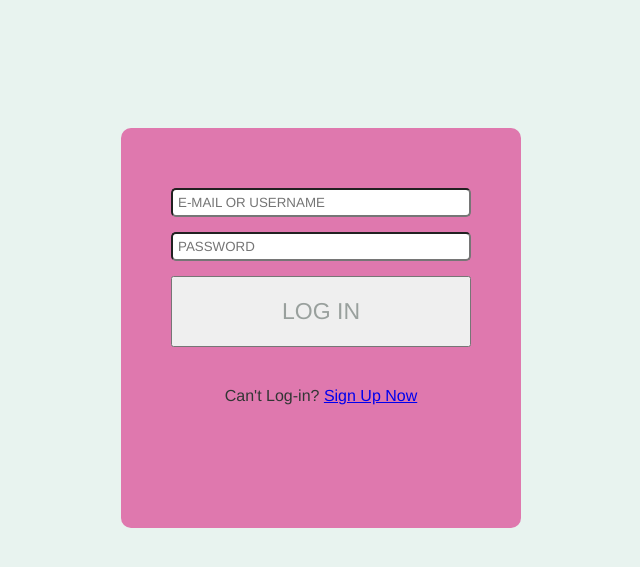
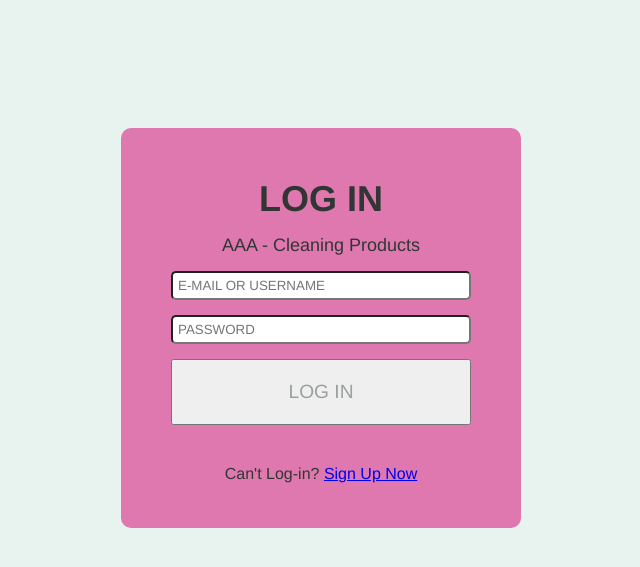
Before and after one commit to JayArD27/AAA-CleaningProducts, a PHP site: page /index.html in a window 1280 px wide. Shown: the top 567 px of the page, without its empty margins (319-959 px from the left). Run offline with PHP 8.4, Linux system fonts and the light colour scheme.

Commit message:
modified index

```diff
--- a/index.html
+++ b/index.html
@@ -9,18 +9,25 @@
     <title>LOG IN</title>
 </head>
 <body class="login-page">
-    <form method="POST" action="login.php">
+    <form method="POST" action="index.php">
         <div id="main-logindiv">
             <div class="login">
+            <div class="regform-div">
+                    <h1>LOG IN</h1>
+                </div>
+                <div class="regform-div">
+                    <p>AAA - Cleaning Products</p>
+                </div>
+
                 <div class="login-div1">
                     <input type="text" name="username" placeholder="E-MAIL OR USERNAME" class="login-input">
                 </div>
                 <div class="login-div2">
                     <input type="password" name="password" placeholder="PASSWORD"  class="login-input">
                 </div>
-                <div class="login-button"><button class="loginbutton"><a href="home.html" class="loginbutton">LOG IN</a></button></div>
+                <div class="login-button"><button class="loginbutton" type="submit" name="submit">LOG IN</button></div>
                 <div class="signup-button">
-                    <p>Can't Log-in? <a href="regform.html">Sign Up Now</a></p>
+                    <p>Can't Log-in? <a href="form.php">Sign Up Now</a></p>
                 </div>
             </div>
         </div>
--- a/index.php
+++ b/index.php
@@ -33,6 +33,7 @@
         </div>
     </form>
 </body>
+</html>
 <?php
 include "db_connect.php";
 
```
